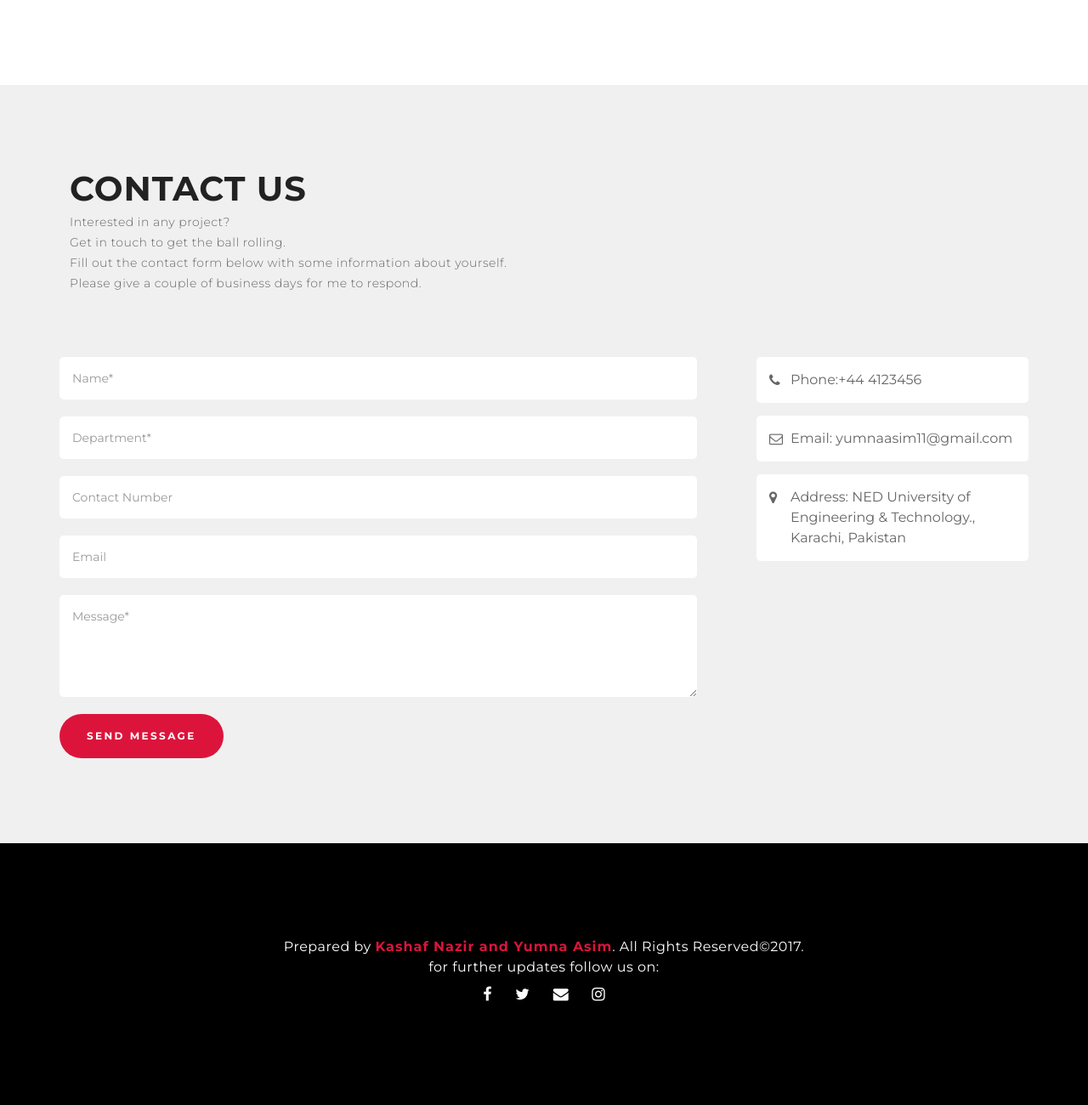
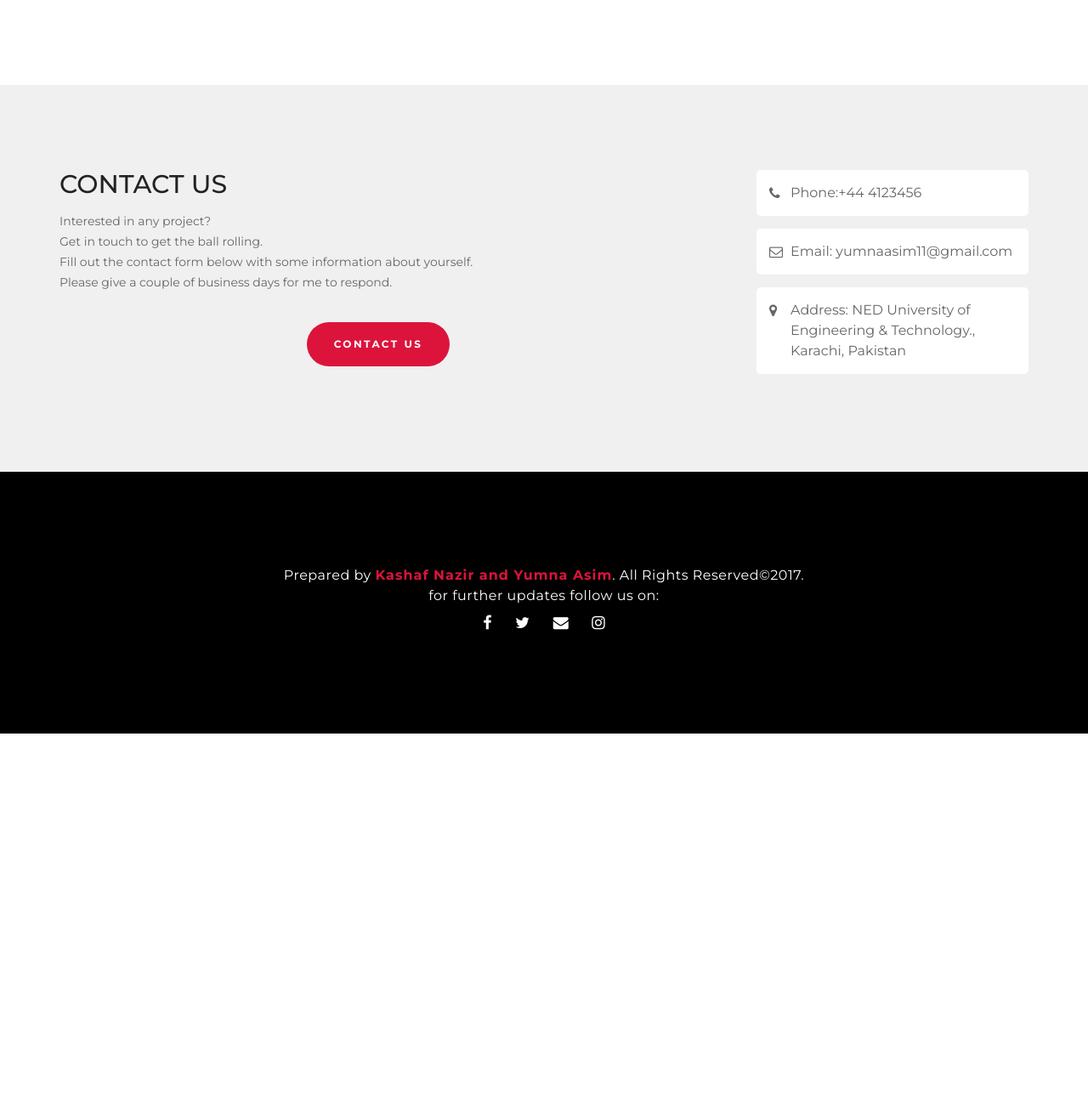
Before and after one commit to yumna11/idea, a PHP site: page /idea/ in a window 1280 px wide. Shown: the part 4391-5691 px from the top of the page at 85% size. After the commit the page ends 5254 px from the top, so only its background shows below. Run offline with PHP 8.4, Linux system fonts and the light colour scheme.

Commit message:
added a contact us button under text and remove form

```diff
--- a/index.php
+++ b/index.php
@@ -441,7 +441,7 @@
          <!--================ CONTACT INFO SECTION =================-->
         <section id="contact" class="contact-info-section section-padding">
             <div class="container">
-                <div class="row">
+                <!-- <div class="row">
                     <div class="col-md-12 col-sm-12 col-xs-12">
                       <div class="section-title">
                        <h2>CONTACT US</h2>
@@ -451,67 +451,20 @@
                        <br>Please give a couple of business days for me to respond.</p>
                        </div>
                     </div>
-                </div>
+                </div> -->
 
                      <div class="row wow fadeInUp" data-wow-delay="0.4s">
                     <div class="col-md-8 col-sm-12 col-xs-12">
                           <div class="contact-form">
-                            <form id="contact-form" method="post" action="contactFormPhpCode.php" role="form" name="sampleform">
 
-                                <div class="messages"></div>
-
-                                <div class="controls">
-
-                                    <div class="row">
-                                        <div class="col-md-12">
-                                            <div class="form-group">
-                                                <input id="form_name" type="text" name="name" class="form-control" placeholder="Name*"  data-error="Name is required.">
-                                                <div class="help-block with-errors"></div>
-                                            </div>
-                                        </div>
-                                    </div>
-                                    <div class="row">
-                                        <div class="col-md-12">
-                                            <div class="form-group">
-                                                <input id="form_dept" type="text" name="department" class="form-control" placeholder="Department*"  data-error="Department is required.">
-                                                <div class="help-block with-errors"></div>
-                                            </div>
-                                        </div>
-                                    </div>
-                                    <div class="row">
-                                        <div class="col-md-12">
-                                            <div class="form-group">
-                                                <input id="form_number" type="text" name="number" class="form-control" placeholder="Contact Number" >
-                                                <div class="help-block with-errors"></div>
-                                            </div>
-                                        </div>
-                                    </div>
-                                    <div class="row">
-                                        <div class="col-md-12">
-                                            <div class="form-group">
-                                                <input id="form_email" type="email" name="email" class="form-control" placeholder="Email" >
-                                                <div class="help-block with-errors"></div>
-                                            </div>
-                                        </div>
-                                    </div>
-
-                                    <div class="row">
-                                        <div class="col-md-12">
-                                            <div class="form-group">
-                                                <textarea id="form_message" name="message" class="form-control" placeholder="Message*" rows="4" required="required" data-error="Please,leave us a message."></textarea>
-                                                <div class="help-block with-errors"></div>
-                                            </div>
-                                        </div>
-                                        <div class="col-md-12">
-                                            <input type="submit" name = "submit" class="btn btn-effect theme-color btn-send" value="Send message"
-                                            >
-
-                                        </div>
-                                    </div>
-                                </div>
-
-                            </form>
-
+                        <h2>CONTACT US</h2>
+                       <p>Interested in any project?
+                       <br>Get in touch to get the ball rolling.
+                       <br>Fill out the contact form below with some information about yourself.
+                       <br>Please give a couple of business days for me to respond.</p>
+                       <div class="quotes-content text-center">
+                            <a class="scroll-btn btn theme-color" href="http://localhost/idea/contactForm.php">CONTACT US</a>
+                        </div>
                           </div>
                      </div>
 
```
